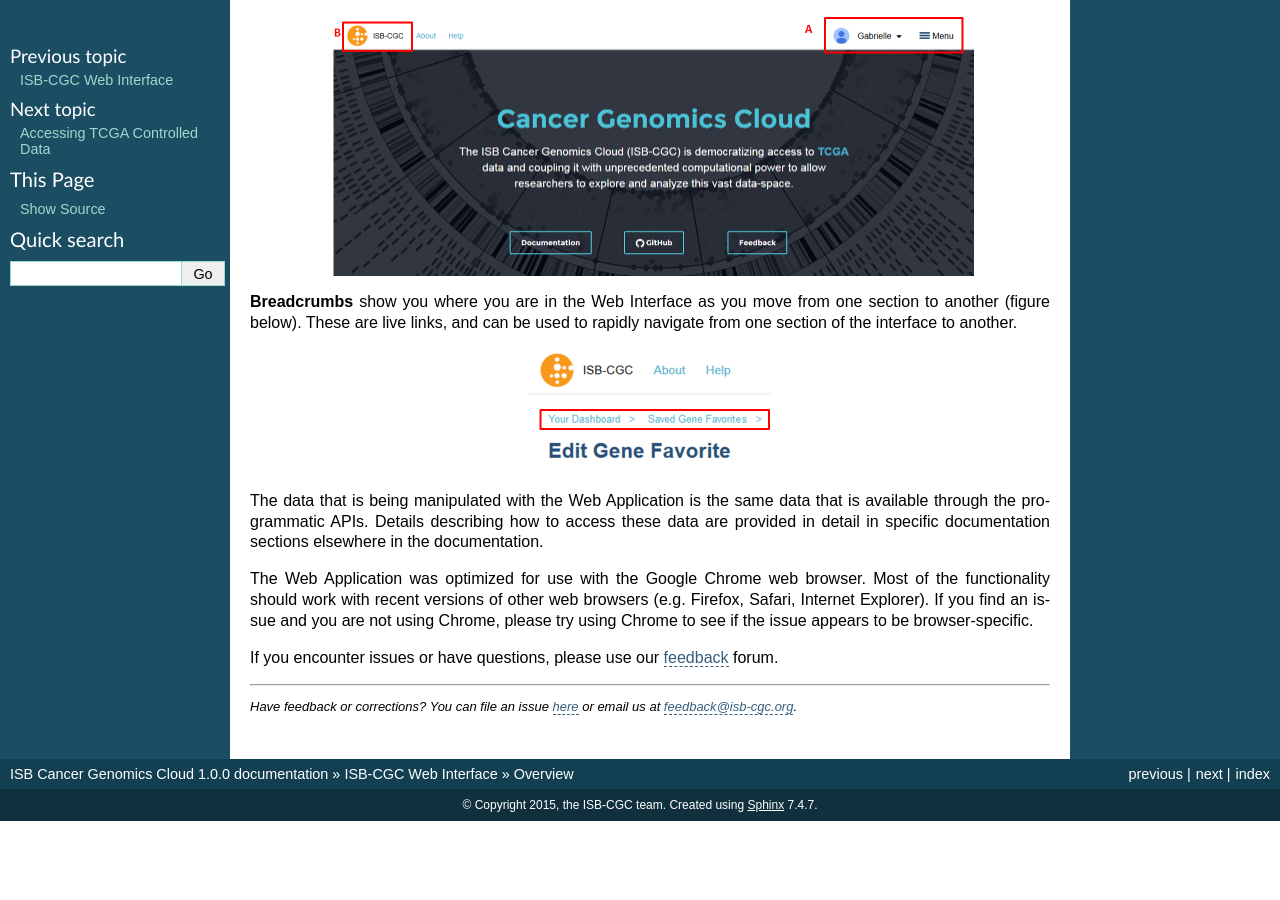
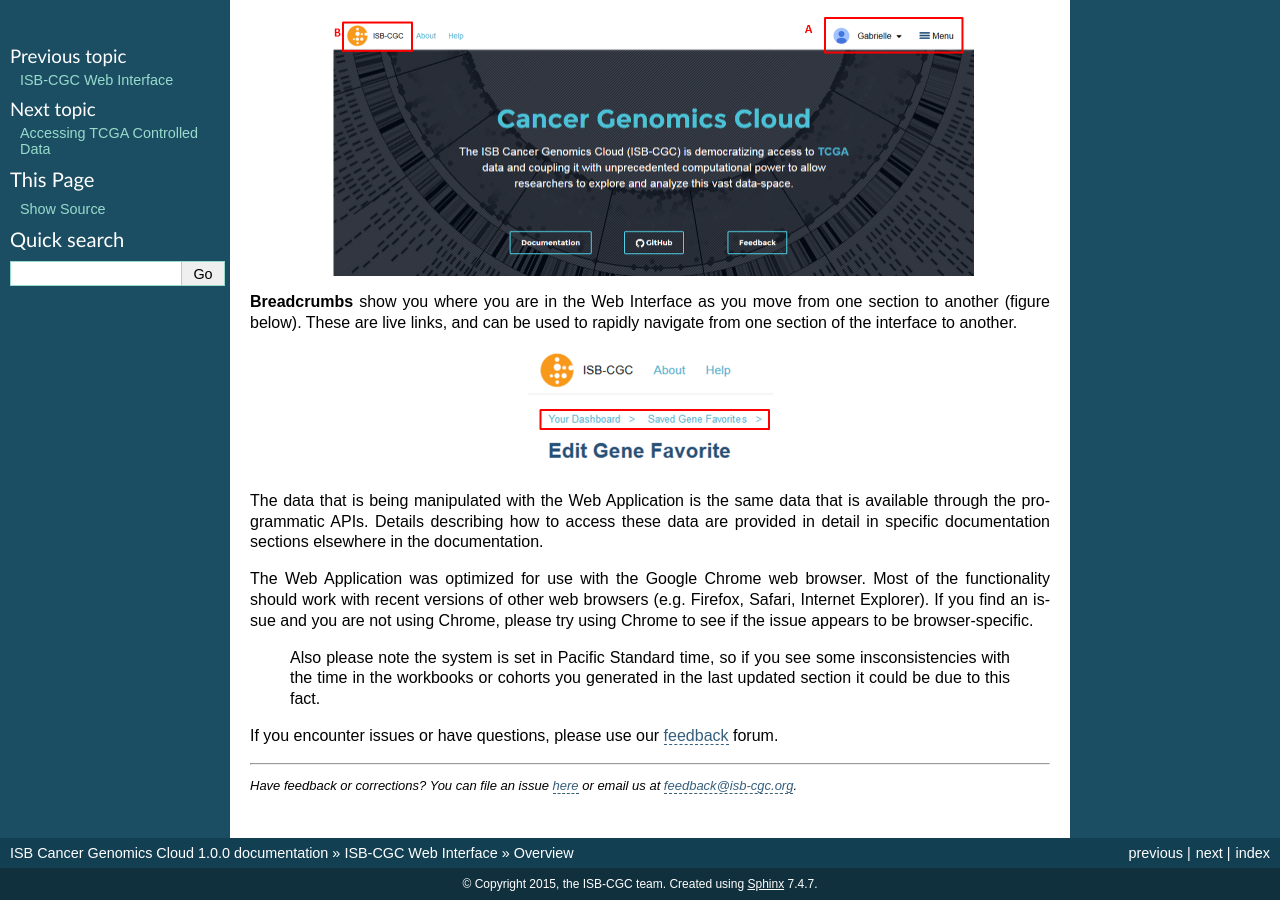
Before and after one commit to isb-cgc/readthedocs, a Sphinx documentation site: the page built from docs/source/sections/webapp/Overview.rst, in a window 1280 px wide and 900 px high, scrolled down 1532 px. Built offline with Sphinx 7.4.7, drawn with Linux system fonts in a browser that asks for light colours; before the commit the page ends 2353 px from its top, so only the background shows below that.

Commit message:
Update Overview.rst

```diff
--- a/docs/source/sections/webapp/Overview.rst
+++ b/docs/source/sections/webapp/Overview.rst
@@ -57,4 +57,6 @@
 of other web browsers (e.g. Firefox, Safari, Internet Explorer).  If you find an issue and you are not using Chrome, please
 try using Chrome to see if the issue appears to be browser-specific.
 
+ Also please note the system is set in Pacific Standard time, so if you see some insconsistencies with the time in the workbooks or cohorts you generated in the last updated section it could be due to this fact.
+
 If you encounter issues or have questions, please use our `feedback <https://groups.google.com/a/isb-cgc.org/forum/#!newtopic/feedback>`_ forum.
```
